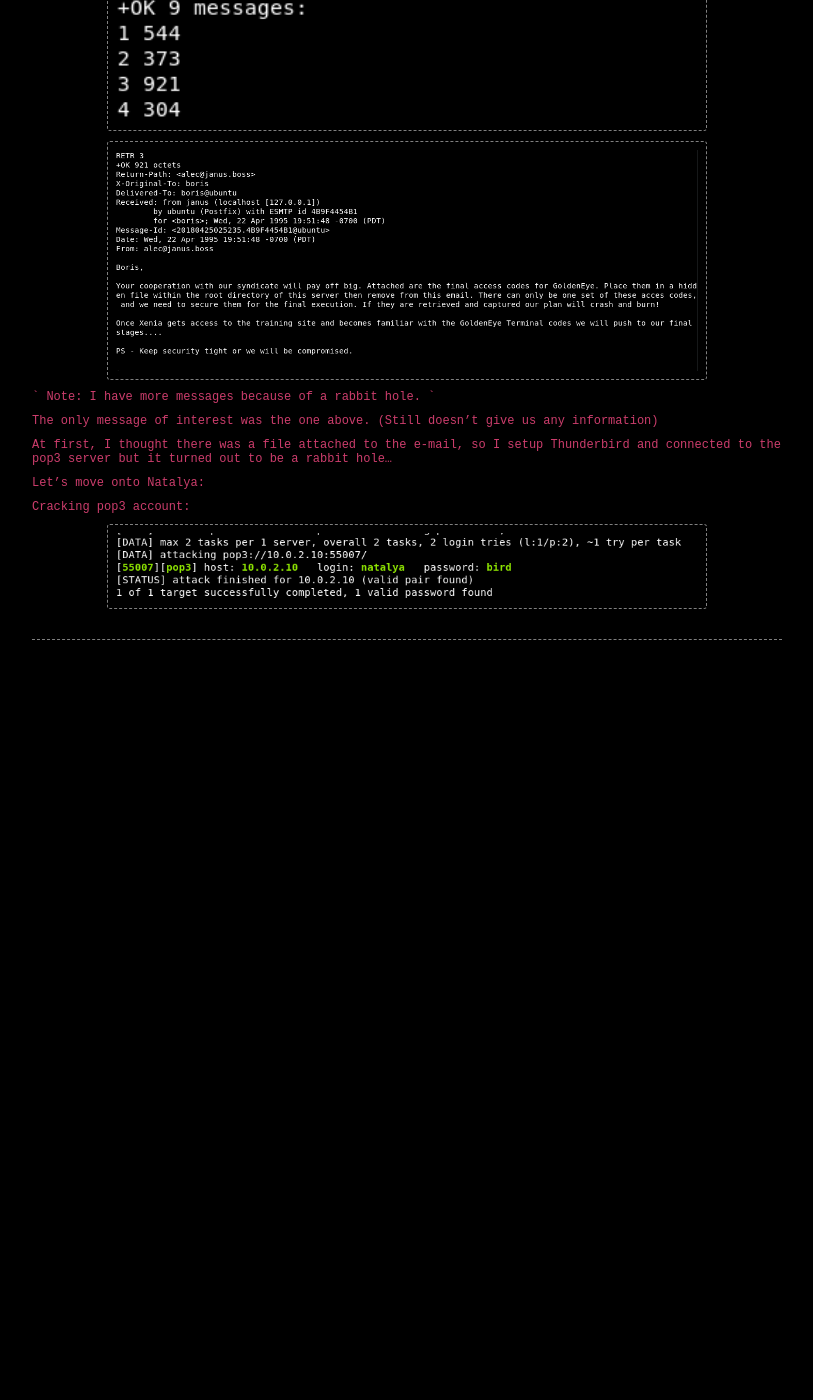
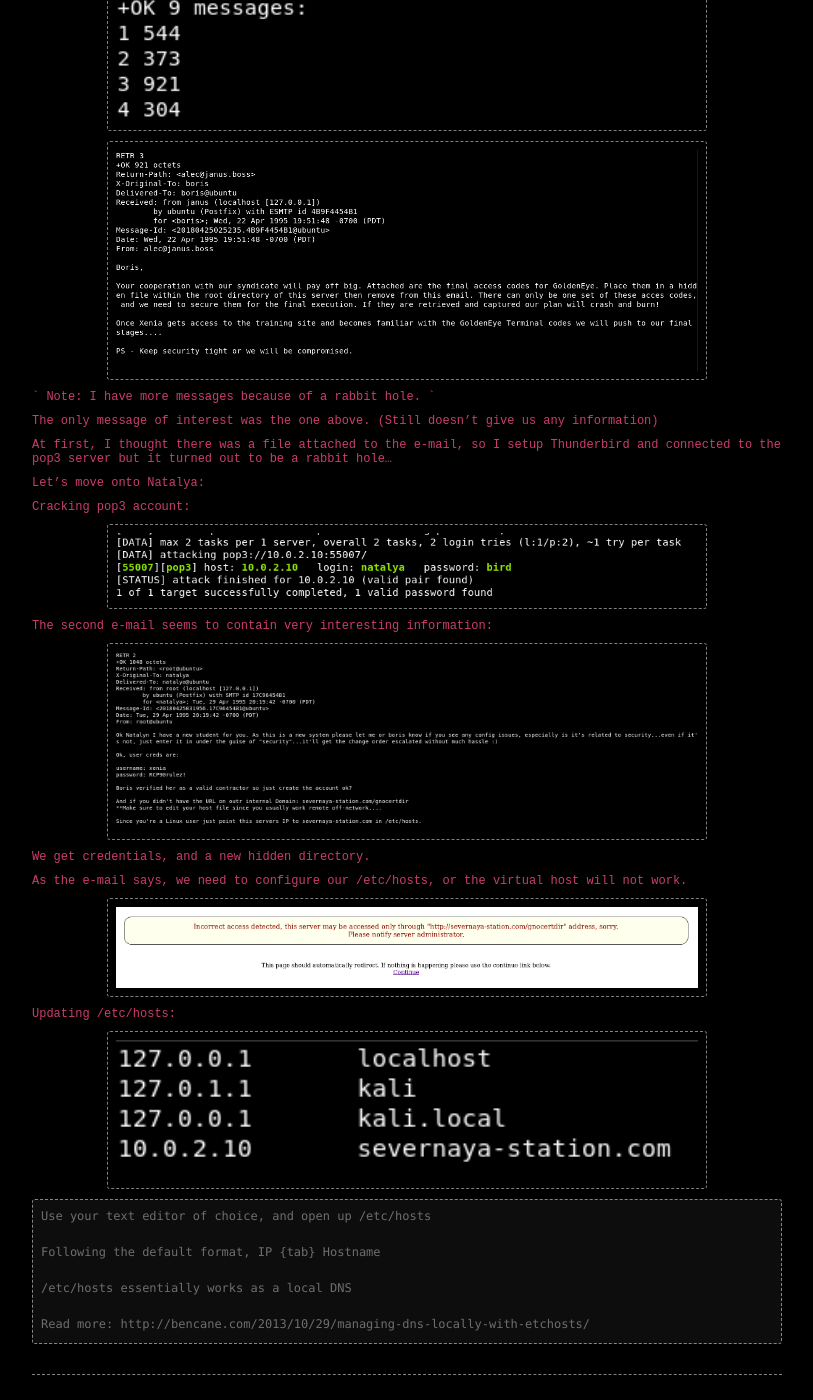
Before and after one commit to ch4n3l/ch4n3l.github.io, a Jekyll site: the page built from _posts/2017/2018-07-14-goldeneye.md, in a window 1280 px wide and 1400 px high, scrolled down 3896 px. Shown: the whole window, without its empty margins (233-1046 px from the left). Built offline with Jekyll 4.4.1, drawn with Linux system fonts in a browser that asks for light colours; comment, search, counter and statistics services are not loaded; before the commit the page ends 4561 px from its top, so only the background shows below that.

Commit message:
etchosts

```diff
--- a/_posts/2017/2018-07-14-goldeneye.md
+++ b/_posts/2017/2018-07-14-goldeneye.md
@@ -145,3 +145,27 @@ Let's move onto Natalya:
 Cracking pop3 account:
 
 ![Screenshot]({{ site.baseurl }}/images/posts/2017/goldeneye/natalyacracked.png)
+
+The second e-mail seems to contain very interesting information:
+
+![Screenshot]({{ site.baseurl }}/images/posts/2017/goldeneye/secondemail.png)
+
+We get credentials, and a new hidden directory.
+
+As the e-mail says, we need to configure our /etc/hosts, or the virtual host will not work.
+
+![Screenshot]({{ site.baseurl }}/images/posts/2017/goldeneye/error.png)
+
+Updating /etc/hosts:
+
+![Screenshot]({{ site.baseurl }}/images/posts/2017/goldeneye/hosts.png)
+
+~~~
+Use your text editor of choice, and open up /etc/hosts
+
+Following the default format, IP {tab} Hostname
+
+/etc/hosts essentially works as a local DNS
+
+Read more: http://bencane.com/2013/10/29/managing-dns-locally-with-etchosts/
+~~~
```
Also changed, not shown: images/posts/2017/goldeneye/error.png (added), images/posts/2017/goldeneye/hosts.png (added), images/posts/2017/goldeneye/secondemail.png (added).
